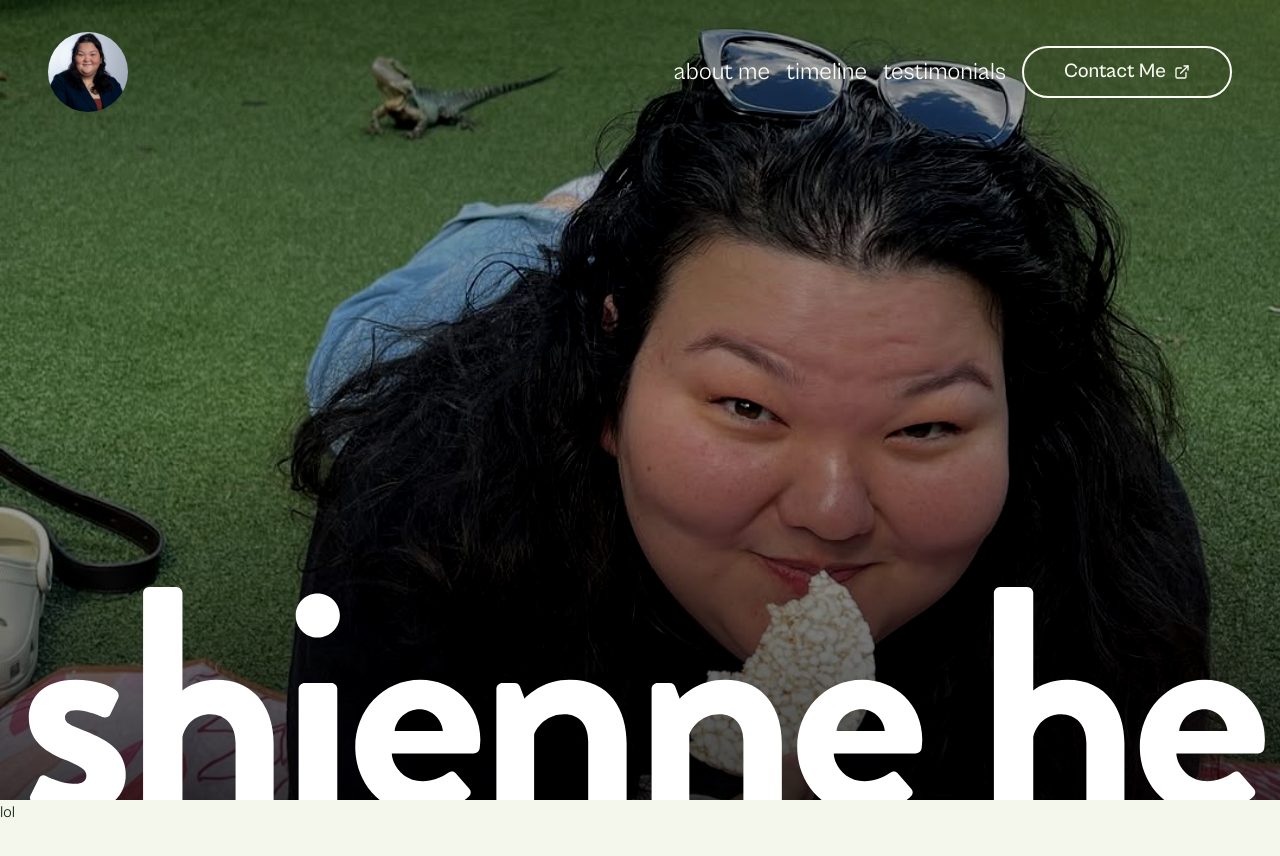
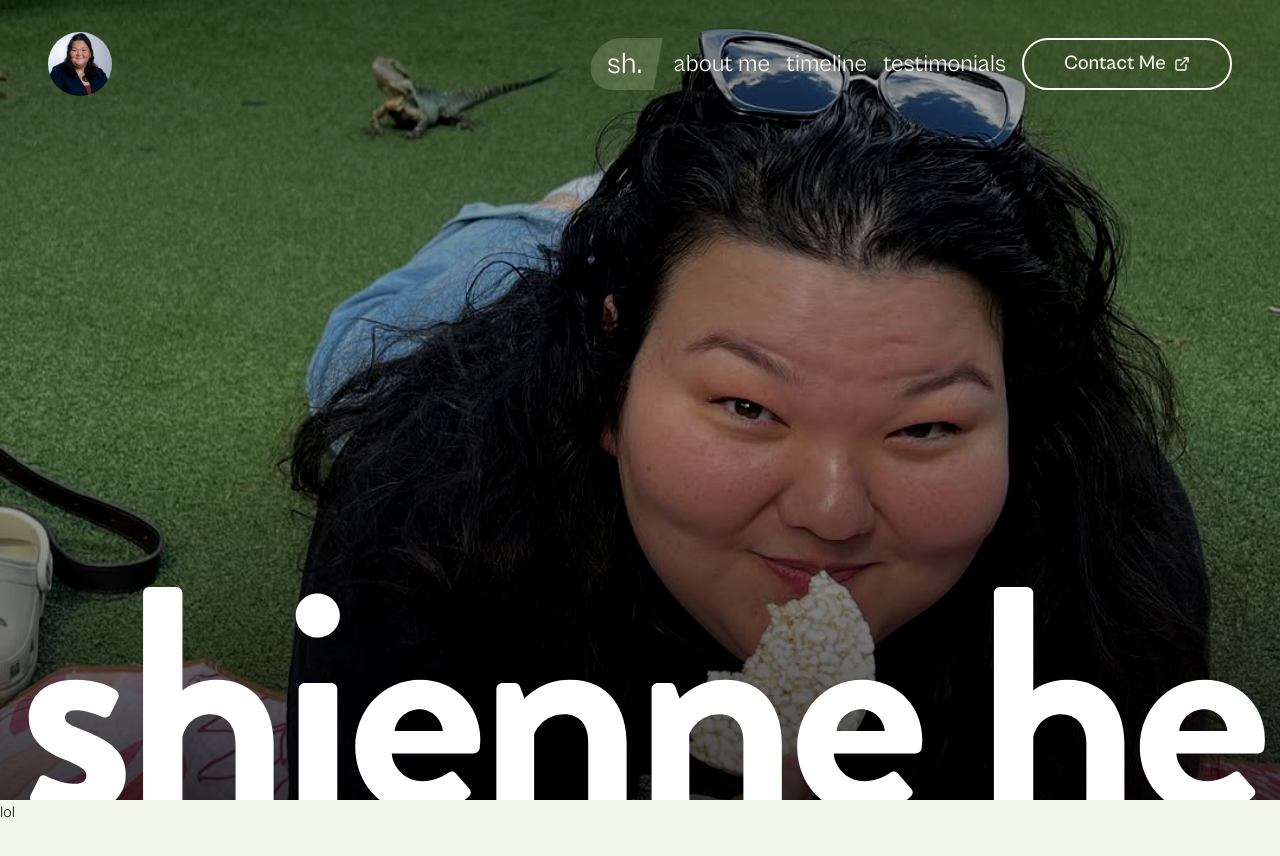
Before and after one commit to freshc0w/shienne-he, a React (Vite) app: page / in a window 1280 px wide. Shown: the top 856 px of the page. Built offline with nearby package versions, Linux system fonts and the light colour scheme.

Commit message:
Add whatever style for nav

```diff
--- a/src/components/header/Header.css
+++ b/src/components/header/Header.css
@@ -1,7 +1,7 @@
 .with-intro {
   opacity: 0;
   transform: translateY(-50%);
-  animation: slideIn .8s 3s forwards;
+  animation: slideIn 0.8s 3s forwards;
 }
 
 @keyframes slideIn {
--- a/src/components/header/Header.tsx
+++ b/src/components/header/Header.tsx
@@ -38,7 +38,7 @@ export const Header = () => {
           <img
             src={IMAGES.image_7.src}
             alt={IMAGES.image_7.alt}
-            className="w-20 h-20 rounded-full object-cover"
+            className="w-16 h-16 rounded-full object-cover"
           />
         </div>
         <motion.div
@@ -55,12 +55,21 @@ export const Header = () => {
           <AnimatePresence>
             {showLinks && (
               <motion.div
-                className="flex gap-4 items-center px-4"
+                className="flex gap-4 items-center pr-4"
                 initial={{ opacity: 0, width: 0 }}
                 animate={{ opacity: 1, width: "auto" }}
                 exit={{ opacity: 0, width: 0 }}
                 transition={{ duration: 0.3, ease: "easeInOut" }}
               >
+                <div className="bg-accent/30 rounded-l-full pl-4 pr-4 py-2 skew-x-[-10deg]">
+                  <span
+                    className={`text-accent-foreground text-3xl skew-x-[10deg] inline-block ${
+                      isScrolled && scrollingUp ? "text-black" : ""
+                    }`}
+                  >
+                    sh.
+                  </span>
+                </div>
                 <a
                   href="#intro-text"
                   className={`hover:opacity-70 transition-opacity whitespace-nowrap ${
```
